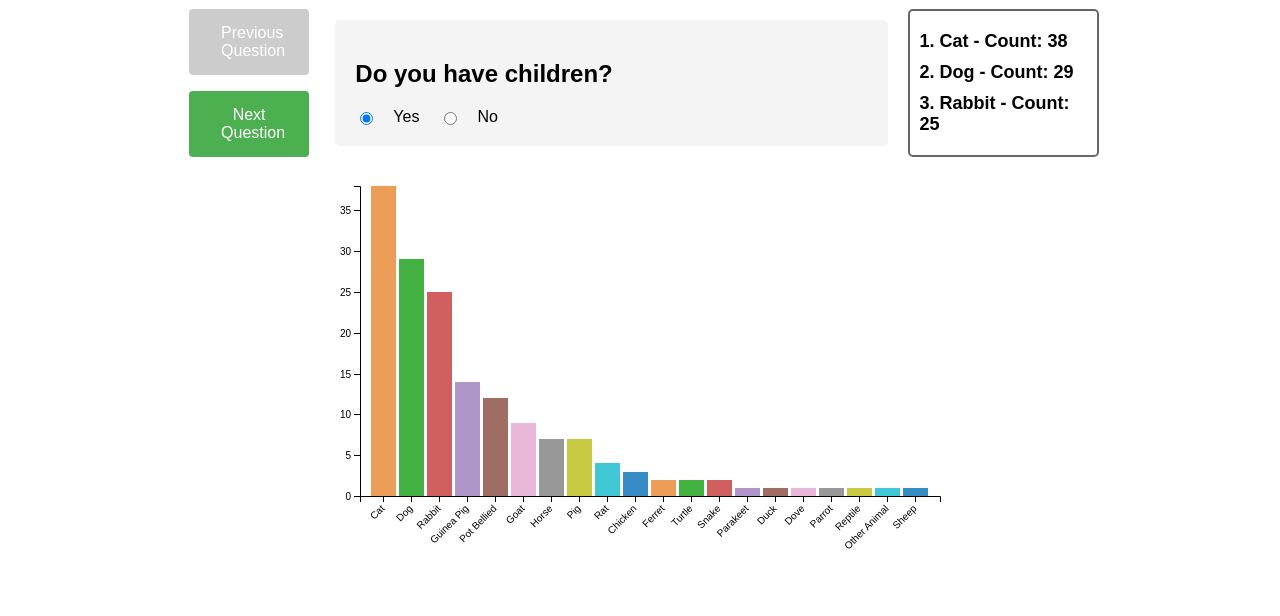
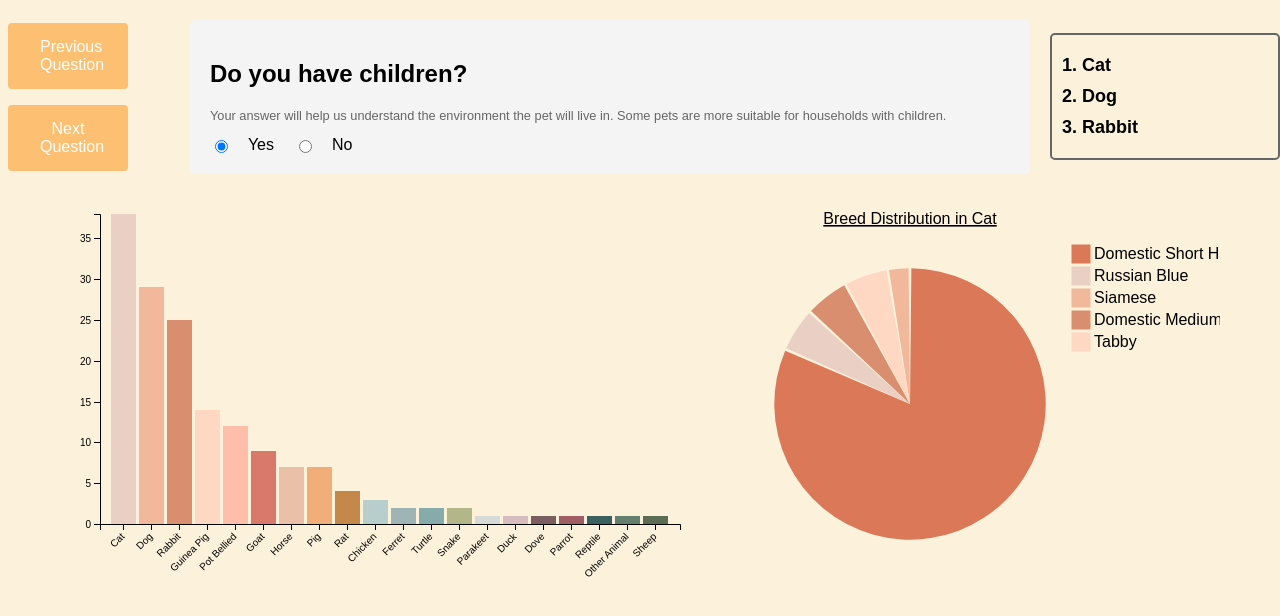
Before and after one commit to Cindysu123/Narrative-Visualization, a plain HTML site: page index.html in a window 1280 px wide. Both pictures are taken after a click on the radio button "Yes". Drawn offline with nearby package versions, Linux system fonts and the light colour scheme.

Commit message:
Style update

```diff
--- a/index.css
+++ b/index.css
@@ -7,7 +7,8 @@ body {
     flex-direction: column;
     justify-content: center;
     align-items: center;
-  }
+    background-color: #fcf2dc; /* Added background color */
+}
 
   .question-container {
     display: flex;
@@ -97,7 +98,7 @@ body {
   }
 
   button {
-    background-color: #4CAF50;
+    background-color: #fdc072; /* Modified button color */
     border: none;
     color: white;
     padding: 15px 32px;
@@ -110,14 +111,14 @@ body {
     border-radius: 4px;
     width: 120px;
     transition: all 0.3s ease;
-  }
+}
 
-  button:disabled {
-    background-color: #cccccc;
-    cursor: not-allowed;
-  }
+button:hover{
+    color: #fdc072; /* Modified hover text color to match button color */
+    background-color: white;
+}
 
-  button:hover{
-    color: #4CAF50;
-    background-color: white;
-  }
+.subtext {
+    font-size: 0.8em;
+    color: #666;
+}
--- a/index.html
+++ b/index.html
@@ -13,6 +13,7 @@
       </div>
     <div class="question-container">
         <h2>Do you have children?</h2>
+        <p class="subtext">Your answer will help us understand the environment the pet will live in. Some pets are more suitable for households with children.</p>
         <div class="option-container">
         <input type="radio" id="children_yes" name="children" value="yes" onclick="submitAnswer()">
         <label for="children_yes">Yes</label>
@@ -23,6 +24,7 @@
 
     <div class="question-container question-hidden">
         <h2>Do you have a cat?</h2>
+        <p class="subtext">This information is useful to know because some pets get along better with cats than others.</p>
         <div class="option-container">
         <input type="radio" id="cats_yes" name="cats" value="yes" onclick="submitAnswer()">
         <label for="cats_yes">Yes</label>
@@ -33,6 +35,7 @@
 
     <div class="question-container question-hidden">
         <h2>Do you have a dog?</h2>
+        <p class="subtext">This information is necessary as some pets might not be comfortable around dogs.</p>
         <div class="option-container">
         <input type="radio" id="dogs_yes" name="dogs" value="yes" onclick="submitAnswer()">
         <label for="dogs_yes">Yes</label>
@@ -43,6 +46,7 @@
 
     <div class="question-container question-hidden">
         <h2>What type of coat do you prefer for your pet? (Select all that apply)</h2>
+        <p class="subtext">The type of coat can affect the amount of grooming required and can also impact allergies.</p>
         <div class="option-container">
         <input type="checkbox" id="coat_short" name="coat" value="Short" onclick="submitAnswer()">
         <label for="coat_short">Short</label>
@@ -63,6 +67,7 @@
 
     <div class="question-container question-hidden">
         <h2>What attributes do you prefer in your pet? (Select all that apply)</h2>
+        <p class="subtext">Your preferences will help us match you with a pet that fits your lifestyle and personality.</p>
         <div class="option-container">
         <input type="checkbox" id="attr_affectionate" name="attr" value="Affectionate" onclick="submitAnswer()">
         <label for="attr_affectionate">Affectionate</label>
@@ -89,6 +94,7 @@
 
     <div class="question-container question-hidden">
         <h2>What size pet are you looking for?</h2>
+        <p class="subtext">The size of the pet often determines the amount of space needed, the type of exercise required, and the overall care cost.</p>
         <div class="option-container">
         <select id="sizeRange" onchange="submitAnswer()">
             <option value="any">Any size</option>
@@ -102,6 +108,7 @@
 
     <div class="question-container">
         <h2>Select pet's age range</h2>
+        <p class="subtext">The age of the pet can influence the amount of training and medical care required.</p>
         <div class="option-container">
             <input type="range" min="1" max="4" value="2" class="slider" id="ageRange" onchange="submitAnswer()">
             <p>Age: <span id="ageValue">2</span></p>
@@ -119,7 +126,6 @@
     </div>
 
     <div id="scene2">
-        <div id="speciesList"></div>
       <svg width="1" height="360"></svg>
     </div>
   </div>
--- a/script.js
+++ b/script.js
@@ -1,9 +1,10 @@
 // Initialize global variables
-var data, averages, svg, x, y, g, breedSvg, breedX, breedY, breedG, breedData, color;
+var data, averages, svg, x, y, g, breedSvg, breedX, breedY, breedG, breedData, color, filteredData;
 
 // Load data and create bar chart
 d3.csv("petfinder_data_modified_new.csv").then(function(loadedData) {
   data = loadedData;
+  filteredData = data; // Add this line
 
   averages = d3.nest()
     .key(function(d) { return d.species; })
@@ -34,17 +35,10 @@ d3.csv("petfinder_data_modified_new.csv").then(function(loadedData) {
   y.domain([0, d3.max(averages, function(d) { return d.value.id_count; })]);
 
   var species = [...new Set(data.map(d => d.species))];
+  var barColors = ["#f4e2ce", "#db7858", "#eacfc4", "#f1b89b", "#d98e6f", "#fed8c3", "#ffbeaa", "#d9796c", "#eac0a8", "#f1ae79", "#c4884a","#b8cecc","#9fb4b5", "#87abab", "#b3b689", "#d6dbd7", "#d7bdc0", "#7c5e60", "#a15d64", "#3a615e", "#647f6e", "#5b6d55", "#7a8b67", "#334a50", "#b2b7a0", "#8e9989", "#d3b054", "#bca86d", "#f2d076"];
   color = d3.scaleOrdinal()
   .domain(species)
-  .range(d3.schemeCategory10.map(function(color) {
-    var hsl = d3.hsl(color);
-    hsl.s *= 0.8;
-    hsl.l *= 1.2;
-    if (hsl.l > 1) {
-      hsl.l = 1;
-    }
-    return hsl.toString();
-  }));
+  .range(barColors);
 
   var xAxis = g.append("g")
       .attr("class", "x axis")
@@ -112,16 +106,18 @@ function updateTop3Pets(petData) {
   // Add new top 3 pets
   top3.forEach(function(pet, i) {
     top3Div.append("p")
-      .text((i + 1) + ". " + pet.key + " - Count: " + pet.value.id_count);
+      .text((i + 1) + ". " + pet.key);
   });
 }
 
 function createBreedChart(species) {
-  breedData = data.filter(function(d) { return d.species === species; });
+  breedData = filteredData.filter(function(d) { return d.species === species; }); // Change data to filteredData
   breedData = d3.nest()
     .key(function(d) { return d.breed; })
     .rollup(function(v) { return v.length; })
     .entries(breedData);
+
+  var totalCount = d3.sum(breedData, function(d) { return d.value; }); // calculate total count
 
   var width = 520;
   var height = 380;
@@ -154,24 +150,53 @@ function createBreedChart(species) {
 
   var pie = d3.pie()
     .value(function(d) { return d.value; })
-    .sort(null);
+    .sort(function(a, b) { return b.value - a.value; });
+
+  var pieColors = ["#f4e2ce", "#db7858", "#eacfc4", "#f1b89b", "#d98e6f", "#fed8c3", "#ffbeaa", "#d9796c", "#eac0a8", "#f1ae79", "#c4884a","#b8cecc","#9fb4b5", "#87abab", "#b3b689", "#d6dbd7", "#d7bdc0", "#7c5e60", "#a15d64", "#3a615e", "#647f6e", "#5b6d55", "#7a8b67", "#334a50", "#b2b7a0", "#8e9989", "#d3b054", "#bca86d", "#f2d076"];
+  var pieColor = d3.scaleOrdinal()
+    .domain(breedData)
+    .range(pieColors);
 
   var path = g.selectAll('path')
     .data(pie(breedData))
     .enter()
     .append('path')
     .attr('d', arc)
-    .attr('fill', function(d) { return color(d.data.key); });
+    .attr('fill', function(d) { return pieColor(d.data.key); })
+    .each(function(d, i) {
+        if (i === -1) {
+            var centroid = arc.centroid(d);
+            g.append("text")
+                .attr("x", centroid[0])
+                .attr("y", centroid[1])
+                .attr("text-anchor", "middle")
+                .style("font-size", "16px")
+                .text(d.data.key);
+        }
+    });
 
   path.append('title')
-    .text(function(d) { return d.data.key + ": " + d.data.value; });
+    .text(function(d) { return d.data.key + ": " + ((d.data.value / totalCount) * 100).toFixed(2) + "%"; }); // display percentage
 
-  path.on("mouseover", function(d) {
-    d3.select(this).attr("d", arcOver);
+  path.on("mouseover", function() {
+    d3.select(this)
+      .transition()
+      .duration(200) // duration of transition in milliseconds
+      .attr("d", arcOver);
   })
-  .on("mouseout", function(d) {
-    d3.select(this).attr("d", arc);
+  .on("mouseout", function() {
+    d3.select(this)
+      .transition()
+      .duration(200) // duration of transition in milliseconds
+      .attr("d", arc);
   });
+
+  var maxBreed = breedData[0];
+  for (var i = 1; i < breedData.length; i++) {
+    if (breedData[i].value > maxBreed.value) {
+      maxBreed = breedData[i];
+    }
+  }
 
   var legendRectSize = 18;
   var legendSpacing = 4;
@@ -191,14 +216,21 @@ function createBreedChart(species) {
   legend.append('rect')
     .attr('width', legendRectSize)
     .attr('height', legendRectSize)
-    .style('fill', function(d) { return color(d.data.key); })
-    .style('stroke', function(d) { return color(d.data.key); });
+    .style('fill', function(d) { return pieColor(d.data.key); })
+    .style('stroke', function(d) { return pieColor(d.data.key); });
 
   legend.append('text')
     .attr('x', legendRectSize + legendSpacing)
     .attr('y', legendRectSize - legendSpacing)
     .text(function(d) { return d.data.key; });
+
+  svg.append("text")
+  .attr("transform", "translate(" + (width / 2 - 50) + "," + (height / 2 + 20) + ")")
+  .attr("text-anchor", "middle")
+  .style("font-size", "16px")
+
 }
+
 
 function submitAnswer() {
   var childrenAnswer = document.querySelector('input[name="children"]:checked') ? document.querySelector('input[name="children"]:checked').value : null;
@@ -212,7 +244,8 @@ function submitAnswer() {
 
   g.selectAll(".bar").remove();
 
-  var filteredData = data;
+  filteredData = data;
+
   if (childrenAnswer === "yes") {
     filteredData = filteredData.filter(function(d) { return d.children >= 0.5; });
   }
@@ -296,4 +329,9 @@ function submitAnswer() {
 
   // Update top 3 pets
   updateTop3Pets(filteredAverages);
+
+  // Update the breed chart based on the first species in the sorted averages
+  if (filteredAverages.length > 0) {
+    createBreedChart(filteredAverages[0].key);
+  }
 }
```
